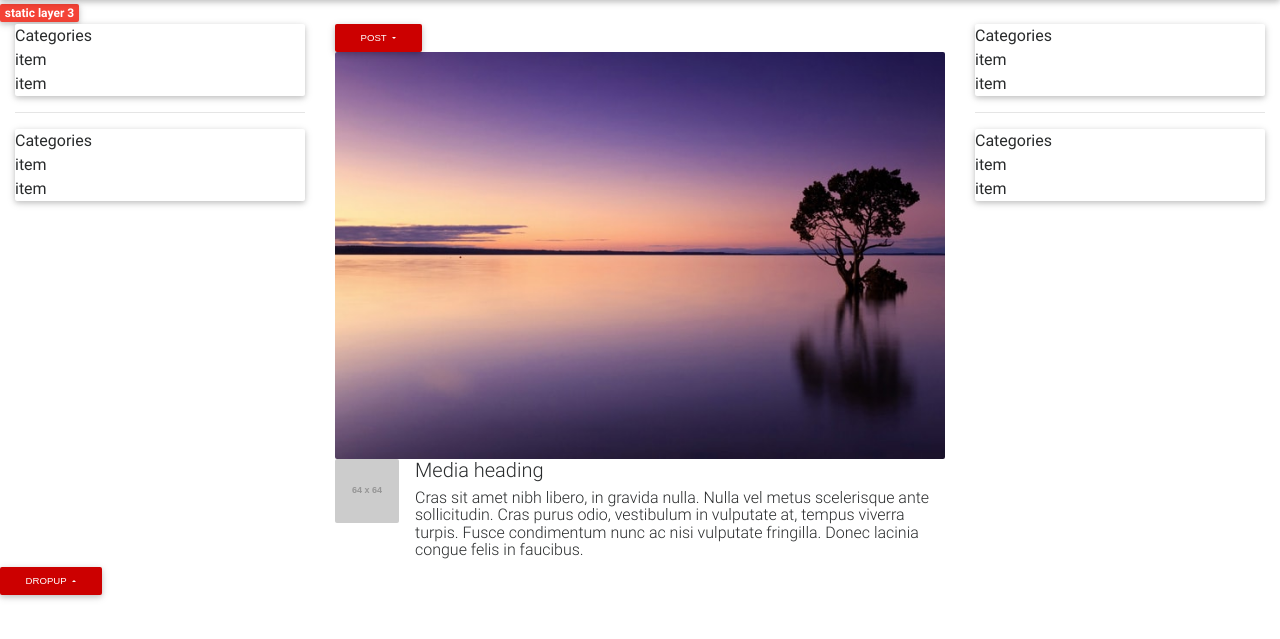
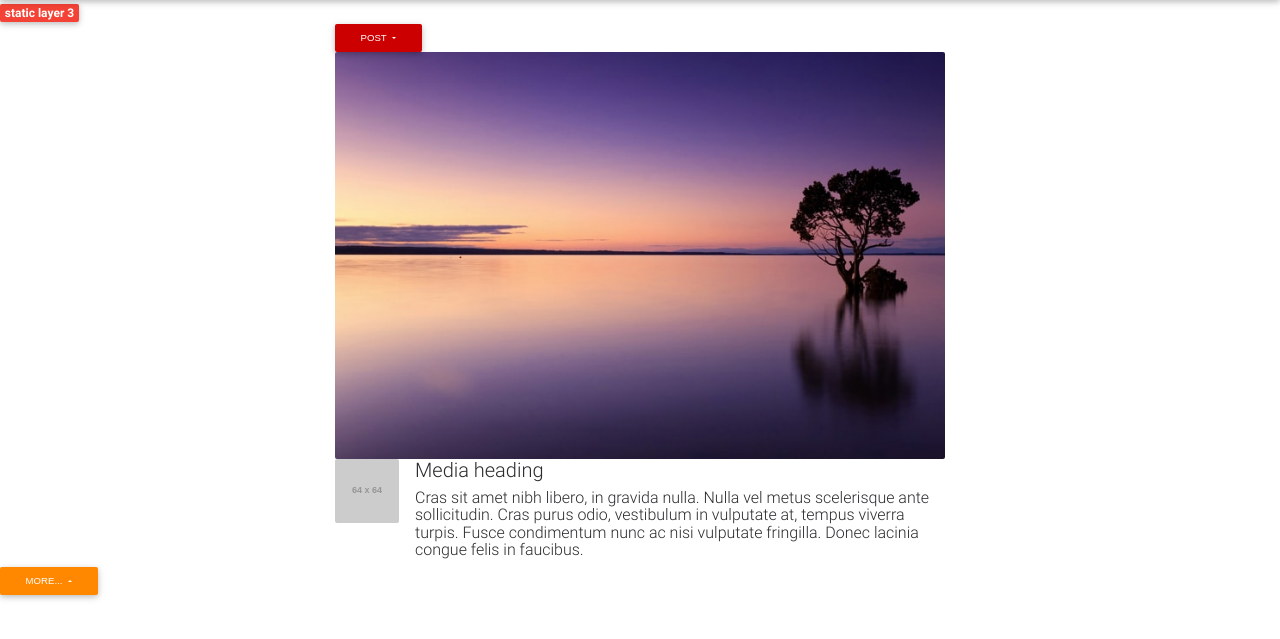
Before and after one commit to maherrub/testapp, a Django app: page / in a window 1280 px wide. Shown: the part 80-719 px from the top of the page. Run offline with Django 3.2, Linux system fonts and the light colour scheme; grey boxes labelled with a size stand in for pictures from a placeholder-image service; style sheets or scripts are compiled from the project's sources; some libraries are stand-ins or nearby versions; some web fonts are replaced.

Commit message:
minor update to html template

```diff
--- a/helloworld/templates/index.html
+++ b/helloworld/templates/index.html
@@ -12,17 +12,13 @@
         <div class="col-3">
             <div class="card">
                 <div class="card-body">
-                    <span>Categories</span><br>
-                    <span>item</span><br>
-                    <span>item</span>
+
                 </div>
             </div>
-            <hr>
+
             <div class="card">
                 <div class="card-body">
-                    <span>Categories</span><br>
-                    <span>item</span><br>
-                    <span>item</span>
+
                 </div>
             </div>
         </div>
@@ -56,17 +52,13 @@
         <div class="col-3">
             <div class="card">
                 <div class="card-body">
-                    <span>Categories</span><br>
-                    <span>item</span><br>
-                    <span>item</span>
+
                 </div>
             </div>
-            <hr>
+
             <div class="card">
                 <div class="card-body">
-                    <span>Categories</span><br>
-                    <span>item</span><br>
-                    <span>item</span>
+
                 </div>
             </div>
 
@@ -75,8 +67,8 @@
 </div>
 <!-- Small button group -->
 <div class="btn-group dropup">
-    <button class="btn btn-danger btn-sm dropdown-toggle" type="button" data-toggle="dropdown" aria-haspopup="true" aria-expanded="false">
-        Dropup
+    <button class="btn btn-warning btn-sm dropdown-toggle" type="button" data-toggle="dropdown" aria-haspopup="true" aria-expanded="false">
+        more...
     </button>
     <div class="dropdown-menu">
         <a class="dropdown-item" href="#">Action</a>
```
